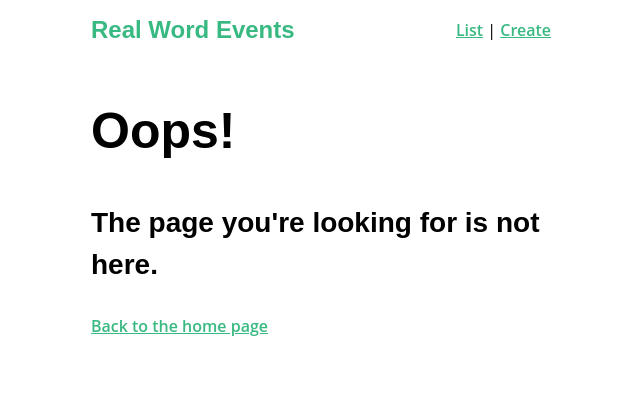
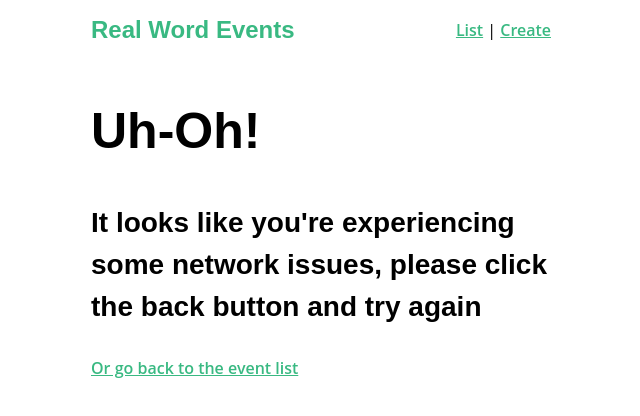
Before and after one commit to mgarnick1/real-world-vue, a Vue app: page /network-issue in a window 1280 px wide. Before the commit this address led to /404. Shown: the top 416 px of the page, without its empty margins (319-959 px from the left). Built offline with nearby package versions, Linux system fonts and the light colour scheme.

Commit message:
added network issue component

```diff
--- a/src/router/index.js
+++ b/src/router/index.js
@@ -7,6 +7,7 @@ import EventCreate from '../views/EventCreate.vue';
 import NProgress from 'nprogress';
 import store from '../store/index';
 import NotFound from '../views/NotFound.vue';
+import NetworkIssue from '../views/NetworkIssue.vue';
 
 Vue.use(VueRouter);
 
@@ -32,8 +33,12 @@ const routes = [
           routeTo.params.event = event;
           next();
         })
-        .catch(() => {
-          next({ name: '404', params: { resource: 'event' } });
+        .catch(error => {
+          if (error.response && error.response === 404) {
+            next({ name: '404', params: { resource: 'event' } });
+          } else {
+            next({ name: 'network-issue' });
+          }
         });
     },
     // alias: '/about',
@@ -48,6 +53,11 @@ const routes = [
     name: '404',
     component: NotFound,
     props: true,
+  },
+  {
+    path: '/network-issue',
+    name: 'network-issue',
+    component: NetworkIssue,
   },
   {
     path: '*',
--- a/src/services/EventServices.js
+++ b/src/services/EventServices.js
@@ -8,6 +8,7 @@ const apiClient = axios.create({
     Accept: 'application/json',
     'Content-Type': 'application/json',
   },
+  timeout: 10000,
 });
 
 apiClient.interceptors.request.use(config => {
--- /dev/null
+++ b/src/views/NetworkIssue.vue
@@ -0,0 +1,18 @@
+<template>
+  <div>
+    <h1>Uh-Oh!</h1>
+    <h3>
+      It looks like you're experiencing some network issues, please click the
+      back button and try again
+    </h3>
+    <router-link :to="{ name: 'event-list' }"
+      >Or go back to the event list</router-link
+    >
+  </div>
+</template>
+
+<script>
+export default {};
+</script>
+
+<style></style>
```
